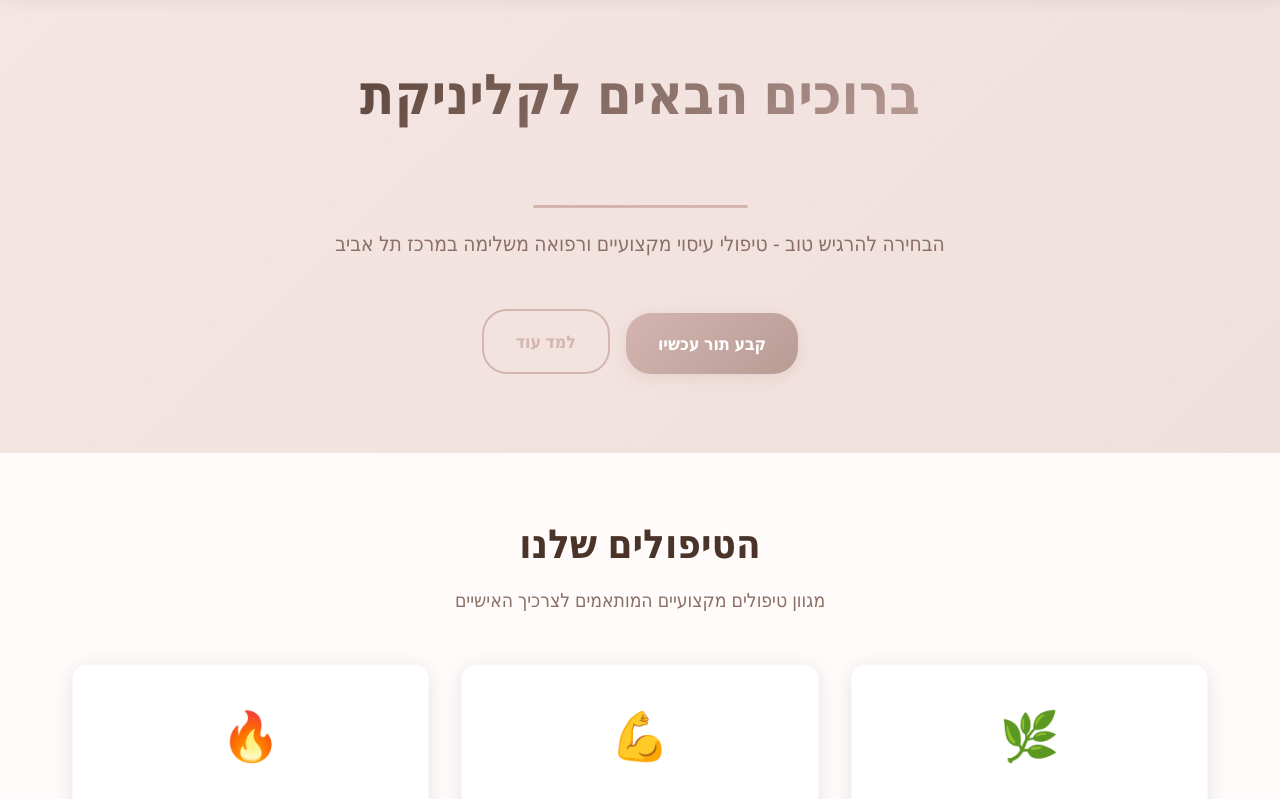
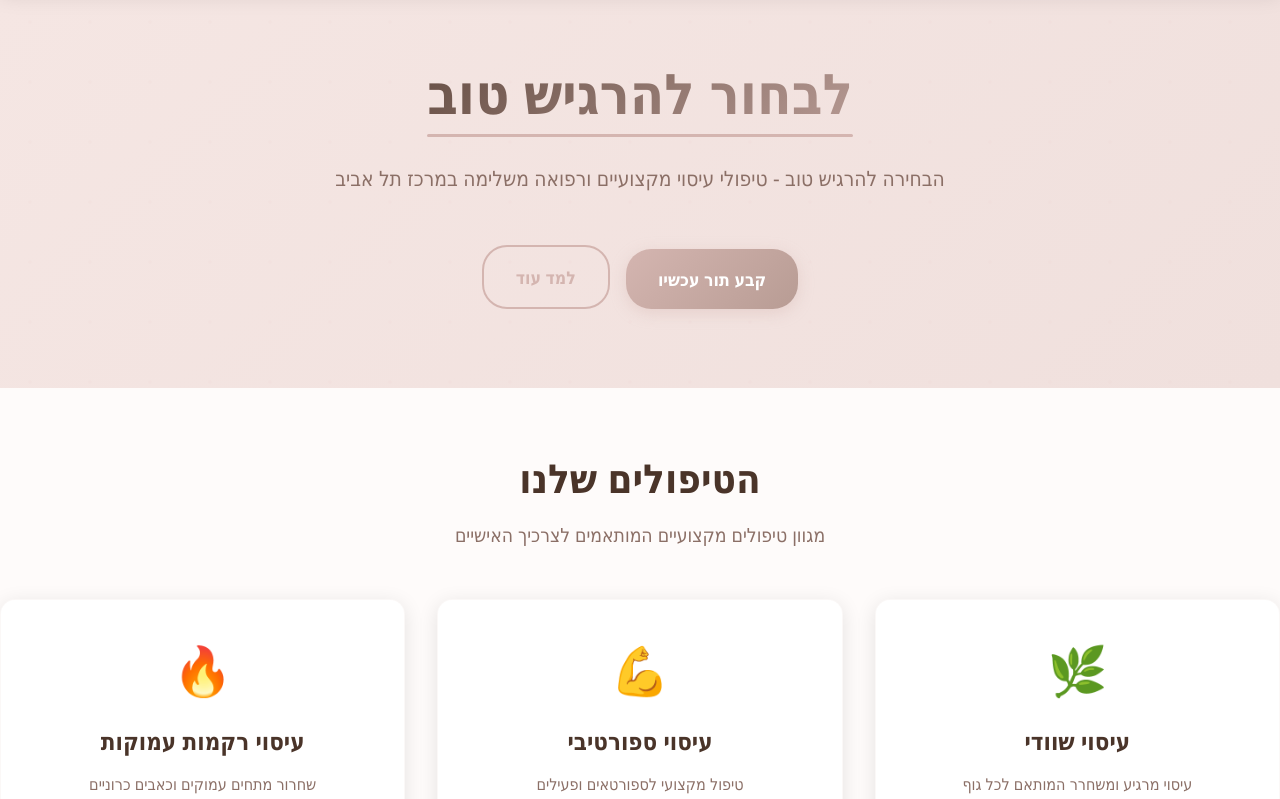
Before and after one commit to rafaelGenish111/therapist-leah-client, a React (Vite) app: page / in a window 1280 px wide. Shown: the part 100-899 px from the top of the page. Built offline with nearby package versions, Linux system fonts and the light colour scheme.

Commit message:
fix: design in HomePage, adapt colors

```diff
--- a/src/App.css
+++ b/src/App.css
@@ -140,20 +140,28 @@ p {
 }
 
 .hero .highlight {
-  color: var(--primary-color);
-  position: relative;
+  color: var(--text-primary) !important;
+  font-weight: 700;
+  display: inline-block;
+  overflow: visible;
 }
 
 .hero .highlight::after {
   content: '';
-  position: absolute;
-  bottom: -5px;
-  left: 0;
-  right: 0;
+  display: block;
+  width: 100%;
   height: 3px;
   background: var(--primary-color);
   border-radius: 2px;
-  animation: expandWidth 1s ease-out 0.5s both;
+  margin-top: 5px;
+  transform: scaleX(0);
+  transform-origin: right;
+  animation: expandLine 1s ease-out 0.5s forwards;
+}
+
+@keyframes expandLine {
+  from { transform: scaleX(0); }
+  to { transform: scaleX(1); }
 }
 
 .hero-description {
@@ -219,9 +227,15 @@ p {
 
 /* Sections */
 .section {
-  padding: 4rem 2rem;
-  max-width: 1200px;
-  margin: 0 auto;
+  padding: 4rem 0;
+  max-width: none !important;
+  width: 100vw !important; /* רוחב מלא של המסך */
+  margin: 0 !important;
+  position: relative;
+  left: 50%;
+  right: 50%;
+  margin-left: -50vw !important;
+  margin-right: -50vw !important;
 }
 
 .section-header {
--- a/src/App.jsx
+++ b/src/App.jsx
@@ -13,7 +13,7 @@ function App() {
           <nav className="nav">
             <div className="nav-content">
               <div className="logo">
-                <h1>ליאה גניש</h1>
+                <h1>לאה גניש</h1>
                 <p>הבחירה להרגיש טוב</p>
               </div>
               <ul className="nav-links">
--- a/src/components/admin/AdminSidebar.jsx
+++ b/src/components/admin/AdminSidebar.jsx
@@ -95,7 +95,7 @@ const AdminSidebar = () => {
             {!isCollapsed && (
               <div className="logo-text">
                 <h3>אזור ניהול</h3>
-                <p>קליניקת ליאה גניש</p>
+                <p>קליניקת לאה גניש</p>
               </div>
             )}
           </div>
--- a/src/components/layout/Footer.jsx
+++ b/src/components/layout/Footer.jsx
@@ -6,7 +6,7 @@ const Footer = () => {
 
   const footerSections = [
     {
-      title: 'ליאה גניש',
+      title: 'לאה גניש',
       content: (
         <p>קליניקה מקצועית לטיפולי עיסוי ורפואה משלימה במרכז תל אביב</p>
       )
@@ -72,7 +72,7 @@ const Footer = () => {
 
         <div className="footer-bottom">
           <div className="footer-bottom-content">
-            <p>&copy; {currentYear} ליאה גניש. כל הזכויות שמורות.</p>
+            <p>&copy; {currentYear} לאה גניש. כל הזכויות שמורות.</p>
             <div className="footer-links">
               <Link to="/privacy">מדיניות פרטיות</Link>
               <Link to="/terms">תנאי שימוש</Link>
--- a/src/components/layout/Header.jsx
+++ b/src/components/layout/Header.jsx
@@ -48,7 +48,7 @@ const Header = () => {
           <Link to="/" className="logo" onClick={closeMobileMenu}>
             <div className="logo-circle">ל</div>
             <div className="logo-text">
-              <h1>ליאה גניש</h1>
+              <h1>לאה גניש</h1>
               <p>הבחירה להרגיש טוב</p>
             </div>
           </Link>
--- a/src/pages/AboutPage.jsx
+++ b/src/pages/AboutPage.jsx
@@ -53,12 +53,12 @@ const AboutPage = () => {
         <section className="about-hero">
           <div className="hero-content">
             <div className="hero-text">
-              <h1>אודות ליאה גניש</h1>
+              <h1>אודות לאה גניש</h1>
               <p className="hero-subtitle">
                 מטפלת מוסמכת עם ניסיון של למעלה מ-10 שנים בתחום הטיפולי עיסוי והרפואה המשלימה
               </p>
               <p className="hero-description">
-                ברוכים הבאים לקליניקה שלי! אני ליאה גניש, מטפלת מוסמכת המתמחה בטיפולי עיסוי ורפואה משלימה.
+                ברוכים הבאים לקליניקה שלי! אני לאה גניש, מטפלת מוסמכת המתמחה בטיפולי עיסוי ורפואה משלימה.
                 בקליניקה שלי במרכز תל אביב, אני מספקת טיפולים מותאמים אישית המשלבים טכניקות מסורתיות ומודרניות
                 כדי לעזור לכם להשיג רווחה מיטבית.
               </p>
@@ -66,7 +66,7 @@ const AboutPage = () => {
             <div className="hero-image">
               <div className="profile-image">
                 <div className="image-placeholder">
-                  <span>תמונה של ליאה גניש</span>
+                  <span>תמונה של לאה גניש</span>
                 </div>
               </div>
             </div>
--- a/src/pages/HomePage.jsx
+++ b/src/pages/HomePage.jsx
@@ -5,9 +5,7 @@ const HomePage = () => {
       <section className="hero">
         <div className="hero-content">
           <h1>
-            ברוכים הבאים לקליניקת
-            <br />
-            <span className="highlight">לאה גניש</span>
+            <span className="highlight">לבחור להרגיש טוב</span>
           </h1>
           <p className="hero-description">
             הבחירה להרגיש טוב - טיפולי עיסוי מקצועיים ורפואה משלימה במרכז תל אביב
```
Also changed, not shown: 1 other file (tests, documents, lock files or other folders).
